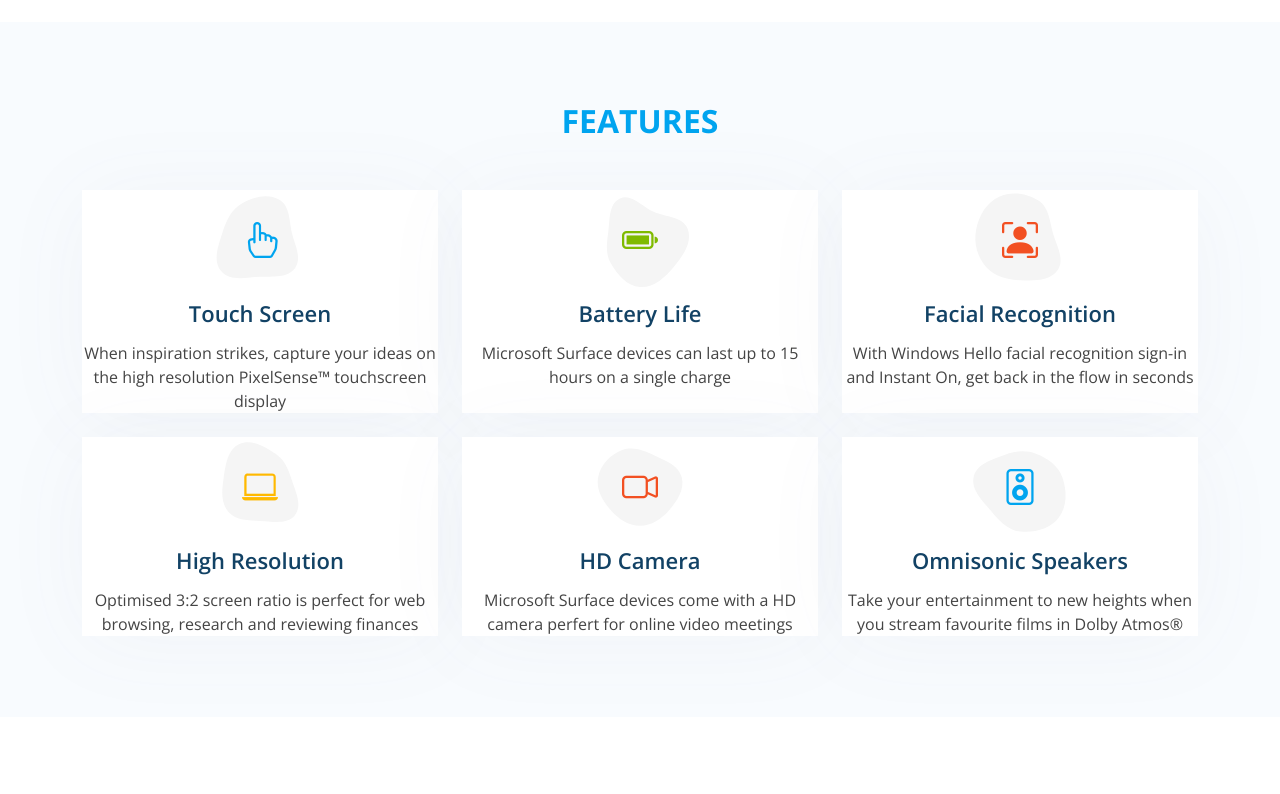
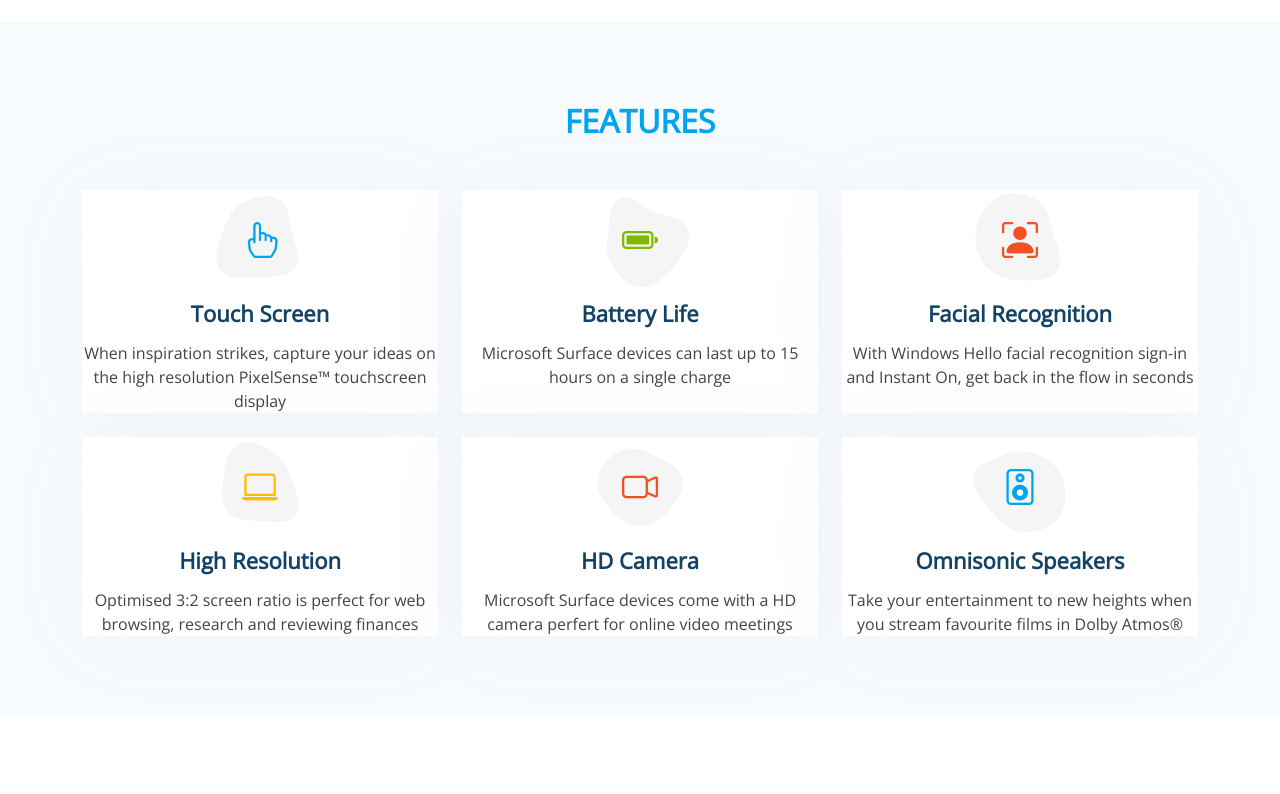
Before and after one commit to Callum15/Microsoft-Surface, a plain HTML site: page index.html in a window 1280 px wide. Shown: the part 971-1765 px from the top of the page. Drawn offline with nearby package versions, Linux system fonts and the light colour scheme.

Commit message:
Update index.html

```diff
--- a/index.html
+++ b/index.html
@@ -14,8 +14,7 @@
   <link href="assets/img/apple-touch-icon.png" rel="apple-touch-icon">
 
   <!-- Google Fonts -->
-  <link href="https://fonts.googleapis.com/css?family=Open+Sans:300,300i,400,400i,600,600i,700,700i Raleway:300,300i,400,400i,500,500i,600,600i,700,700i,Poppins:300,300i,400,400i,500,500i,600,600i,700,700i" rel="stylesheet">
-
+<link href="https://fonts.googleapis.com/css2?family=Open+Sans&display=swap" rel="stylesheet">
   <!-- Vendor CSS Files -->
   <link href="assets/vendor/aos/aos.css" rel="stylesheet">
   <link href="assets/vendor/bootstrap/css/bootstrap.min.css" rel="stylesheet">
```
